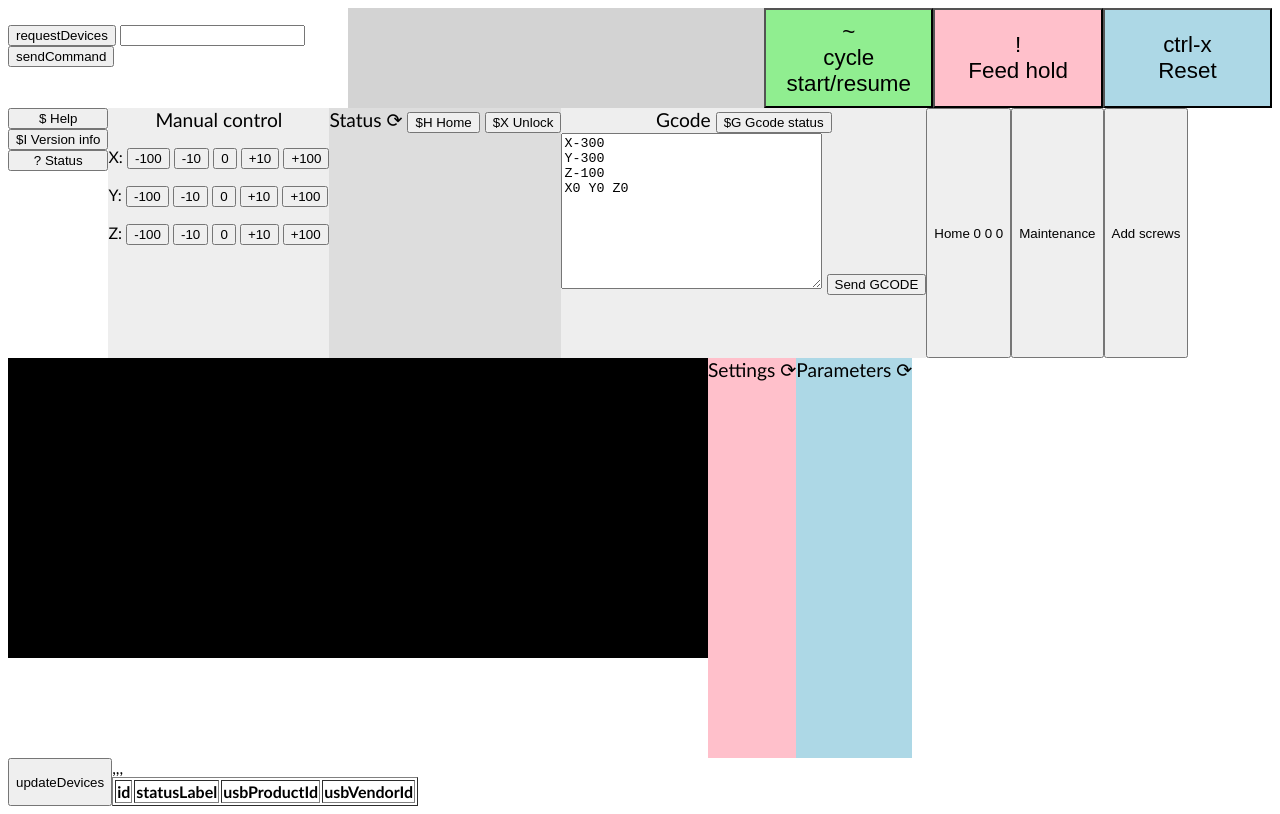
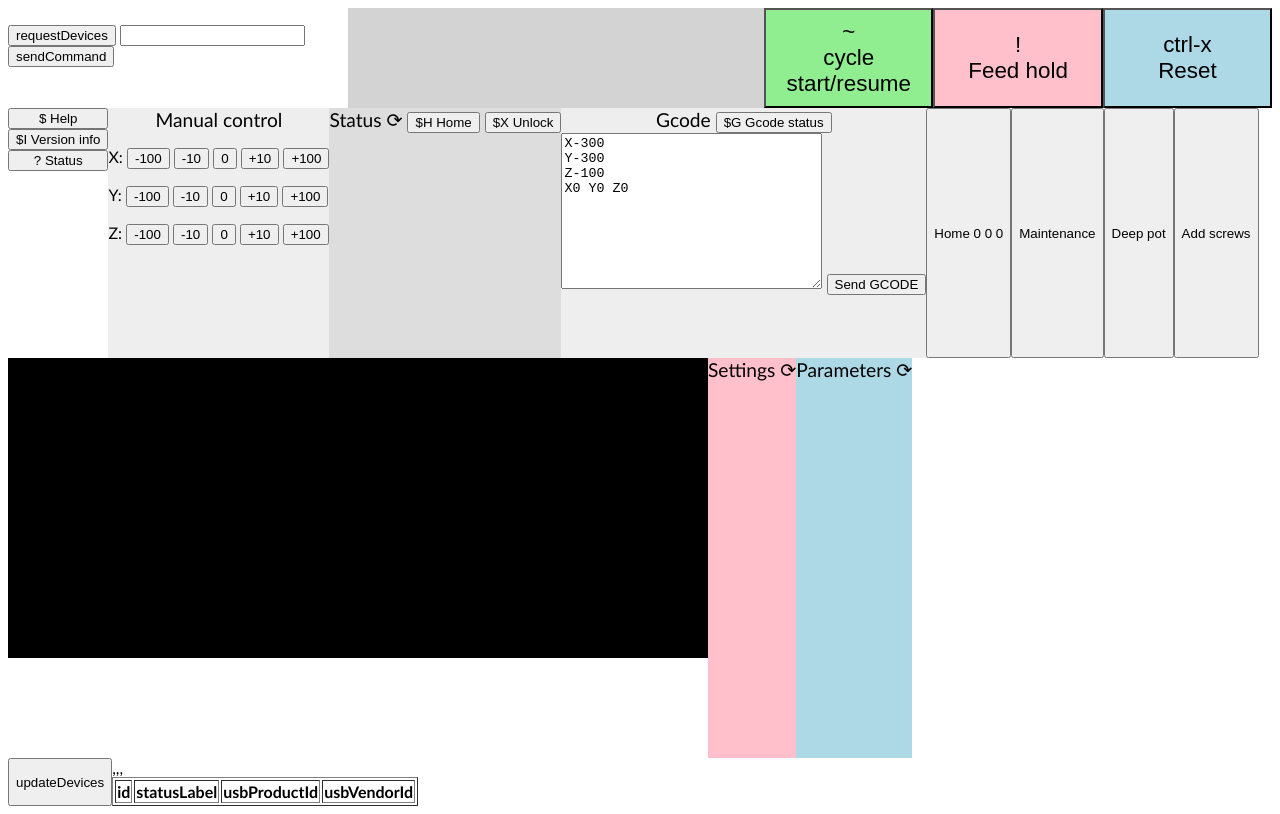
Before and after one commit to Hackuarium/legoino-navigator-serial, a website: page demo/grbl.html in a window 1280 px wide. Drawn offline with Linux system fonts and the light colour scheme.

Commit message:
feat: add deep screw

```diff
--- a/demo/grbl.html
+++ b/demo/grbl.html
@@ -131,6 +131,14 @@ X0 Y0 Z0
           <button onclick="sendGcode(`X0 Y0
 Z0`)">Home 0 0 0</button>
           <button onclick="sendGcode('X-250 Y-350 Z0')">Maintenance</button>
+          <button onclick="sendGcode(`X-50 Y-300
+Z-230
+M4
+Z-50
+X-320 Y-20
+Z-130
+M3
+Z-50`)">Deep pot</button>
           <button onclick="sendGcode(`X-170 Y-50
  Z-160
  M4
```
